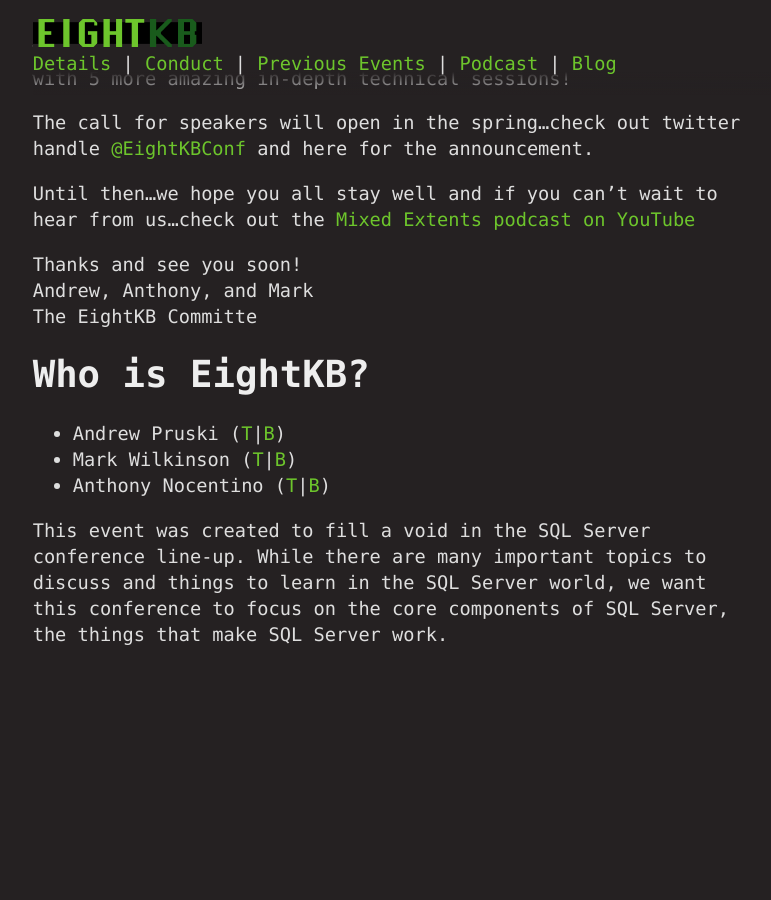
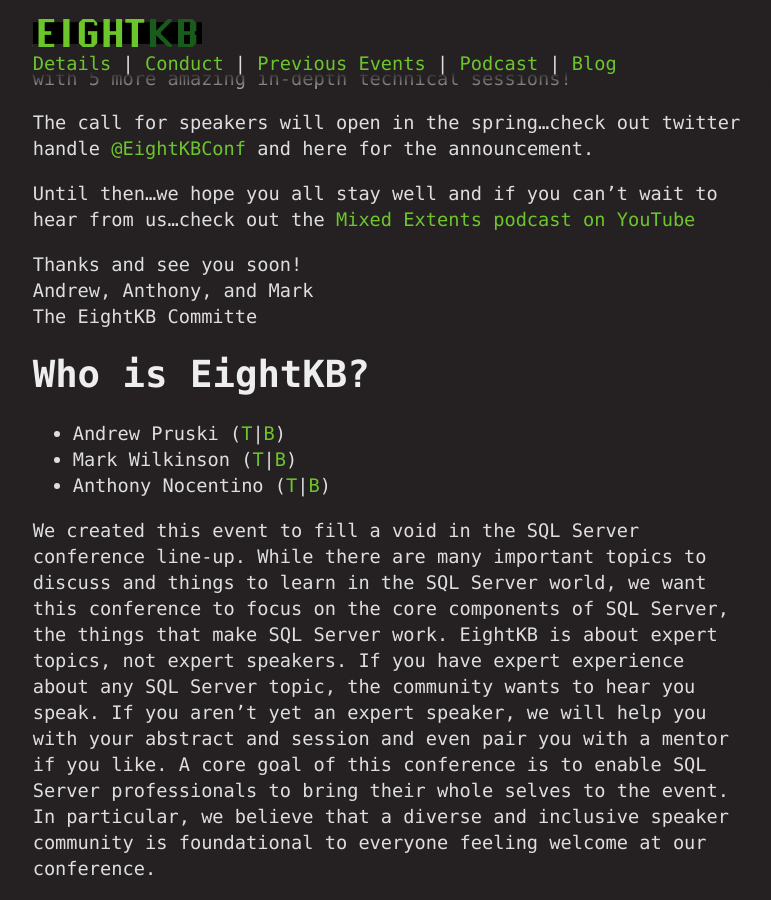
Before and after one commit to eightkb/eightkb.github.io, a Jekyll site: the page built from index.html, in a window 1280 px wide and 900 px high, scrolled down 594 px. Shown: the whole window, without its empty margins (250-1021 px from the left). Built offline with Jekyll 4.4.1, drawn with Linux system fonts in a browser that asks for light colours; before the commit the page ends 1260 px from its top, so only the background shows below that.

Commit message:
Adding the new diversity and inclusion verbiage!

```diff
--- a/details.html
+++ b/details.html
@@ -69,6 +69,9 @@
                 <b>8192</b> - struct page {<br/>
                 }
                 </p>
+                <h2>Where does EightKB stand on diversity and inclusion?</h2>
+                <p>Core to EightKB's goals as an event is to build a diverse and inclusive event and speaker schedule at each event. We want our attendees and speakers to be able to bring their whole selves to the event and have a sense of belonging amongst the group. The EightKB organizers promise to the community to build a schedule representing what we want the community to look like, not just those who can submit sessions. Part of creating a sustainable & welcoming community is investing in the next generation of content creators and public speakers. We will continually encourage and mentor speakers from underrepresented groups so that they can share their expert-level stories with our community.</p>
+
             </div>
             <div class="contentBlock">
                 <h1 class="contentHeader">Speaker FAQs</h1>
--- a/index.html
+++ b/index.html
@@ -21,4 +21,4 @@
   <li>Anthony Nocentino (<a href="https://twitter.com/nocentino">T</a>|<a href="http://www.centinosystems.com/blog">B</a>)</li>
 </ul>
 
-<p>This event was created to fill a void in the SQL Server conference line-up. While there are many important topics to discuss and things to learn in the SQL Server world, we want this conference to focus on the core components of SQL Server, the things that make SQL Server work.</p>
+<p>We created this event to fill a void in the SQL Server conference line-up. While there are many important topics to discuss and things to learn in the SQL Server world, we want this conference to focus on the core components of SQL Server, the things that make SQL Server work. EightKB is about expert topics, not expert speakers. If you have expert experience about any SQL Server topic, the community wants to hear you speak. If you aren’t yet an expert speaker, we will help you with your abstract and session and even pair you with a mentor if you like. A core goal of this conference is to enable SQL Server professionals to bring their whole selves to the event. In particular, we believe that a diverse and inclusive speaker community is foundational to everyone feeling welcome at our conference.</p>
```
